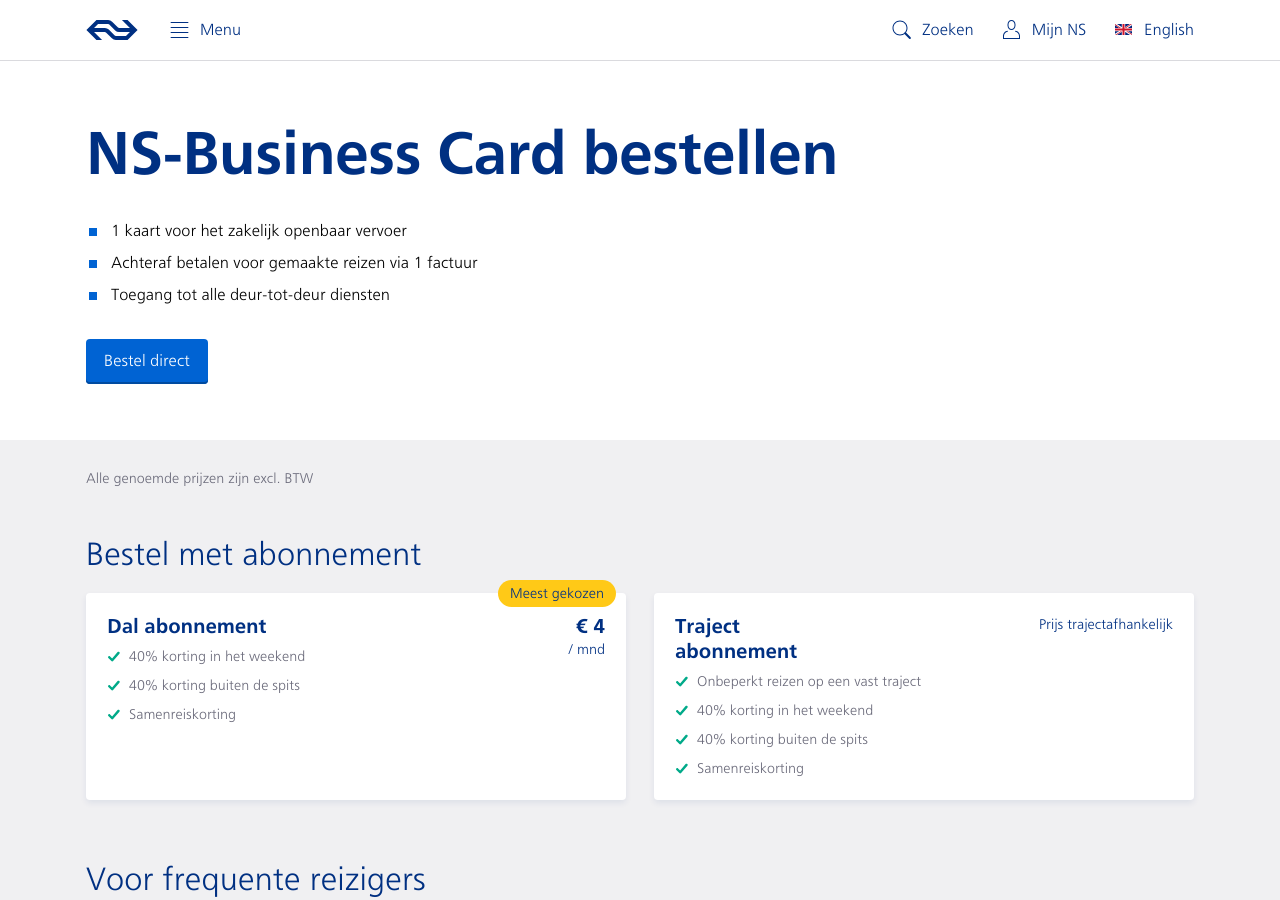
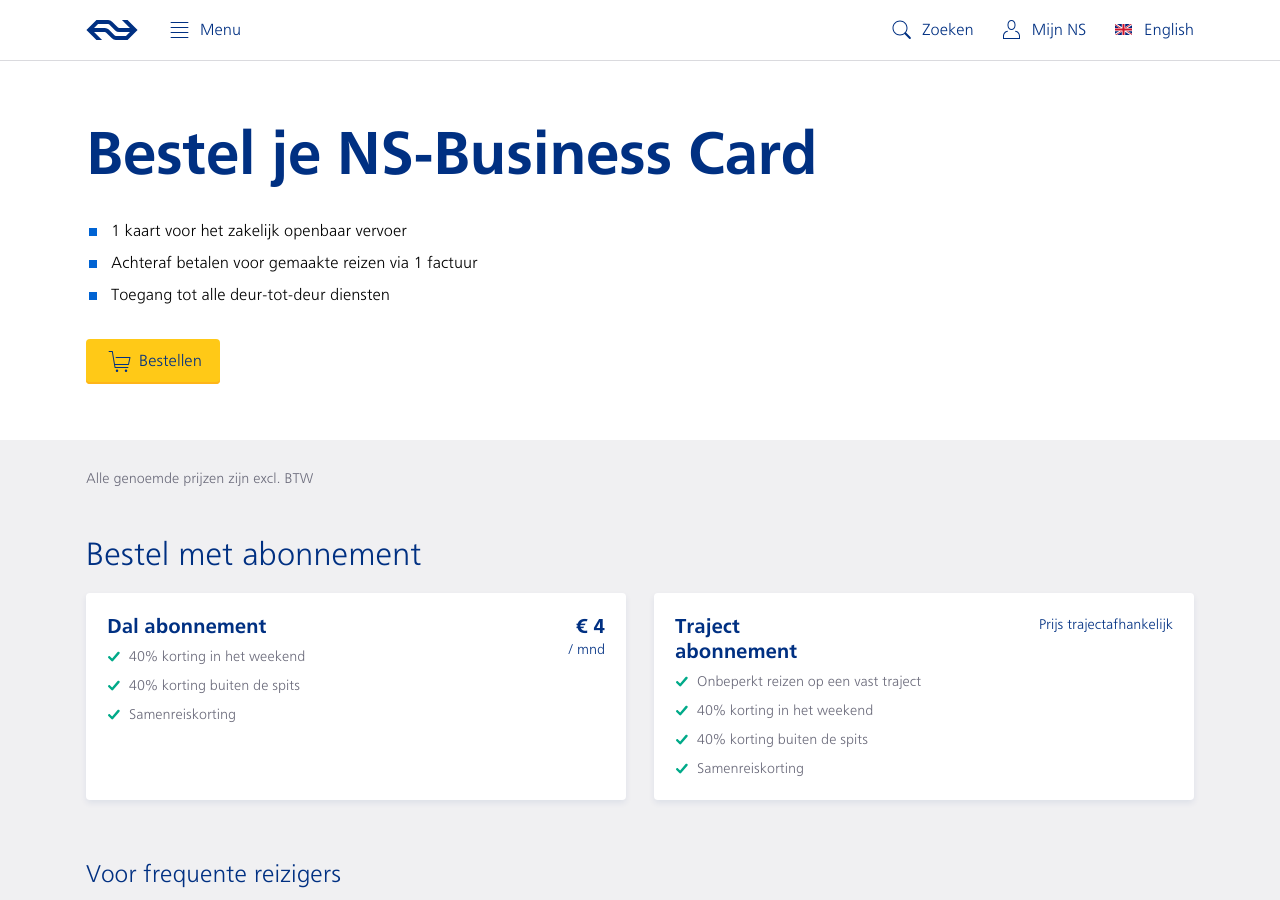
Before and after one commit to tdenheld/ns-zakelijk, a Jekyll site: the page built from businesscard-bestellen/index.html, in a window 1280 px wide and 900 px high. Built offline with Jekyll 4.4.1, drawn with Linux system fonts in a browser that asks for light colours.

Commit message:
update copy

```diff
--- a/_data/abos.yml
+++ b/_data/abos.yml
@@ -11,7 +11,7 @@
   - Samenreiskorting
   price: 4
   period: mnd
-  highlight: Meest gekozen
+  #highlight: Meest gekozen
   #style: 'grid-column: span 2'
 
 - title: Traject<br>abonnement
--- a/businesscard-aanvragen/index.html
+++ b/businesscard-bestellen/index.html
@@ -1,18 +1,18 @@
 ---
 layout: default
 bg: bg-grey-8
-title: NS-Business Card aanvragen
+title: Bestel je NS&#8209;Business Card
 ---
 
 <section class="abo-hero a a-fi">
     <div class="container container--narrow">
-        <h1 class="tk-heading">NS-Business Card bestellen</h1>
+        <h1 class="tk-heading">{{ page.title }}</h1>
         <ul>
             <li>1 kaart voor het zakelijk openbaar vervoer</li>
             <li>Achteraf betalen voor gemaakte reizen via 1 factuur</li>
             <li>Toegang tot alle deur-tot-deur diensten</li>
         </ul>
-        <button class="button">Bestel direct</button>
+        <button class="button button--buy">Bestellen</button>
     </div>
 </section>
 
@@ -25,7 +25,7 @@ title: NS-Business Card aanvragen
             {% include ba/abo-tile.html %}
             {% endfor %}
         </div>
-        <h2 class="f24 f32-sm f-blue fw-normal mb-2 ls-normal">Voor frequente reizigers</h2>
+        <h2 class="f20 f24-sm f-blue fw-normal mb-2 ls-normal">Voor frequente reizigers</h2>
         <div class="abo-grid">
             {% for entry in site.data.abos offset:2 %}
             {% include ba/abo-tile.html %}
--- a/index.html
+++ b/index.html
@@ -5,8 +5,8 @@ links:
    url: /mijnnszakelijk
  - text: Uitgestelde betaling
    url: /uitgestelde-betaling
- - text: Aanvragen NS-Business Card
-   url: /businesscard-aanvragen
+ - text: Bestellen NS-Business Card
+   url: /businesscard-bestellen
  - text: ZZP Campagne 2019
    url: /zzp
 ---
--- a/zzp/index.html
+++ b/zzp/index.html
@@ -16,7 +16,7 @@ title: NS-Business Card voor ZZP'ers
                 {{ site.data.zzp.payoff }}
             </p>
             <div class="a a-fi-right-200px a-stag a-del-350">
-                <a href="/businesscard-aanvragen" class="button button--buy">{{ site.data.zzp.cta }}</a>
+                <a href="/businesscard-bestellen" class="button">{{ site.data.zzp.cta }}</a>
             </div>
         </header>
     </div>
@@ -25,6 +25,9 @@ title: NS-Business Card voor ZZP'ers
 <section class="mb-6 mb-8-sm a a-fi a-del-500">
     <div class="container container--narrow">
         <header class="mxw-600 mh-auto txt-c mb-8 mb-12-sm js-scroll-magic js-tr tr-fi-up tr-1500">
+            <!-- <figure class="mxw-300 mh-auto mb-6">
+                <img src="/assets/img/businesscard.png" />
+            </figure> -->
             <h2 class="f24 f32-sm fw-normal f-blue lh-title mb-3">
                 {{ site.data.zzp.usps.title }}
             </h2>
```
Also changed, not shown: assets/img/businesscard.png (added), 5 other files.
